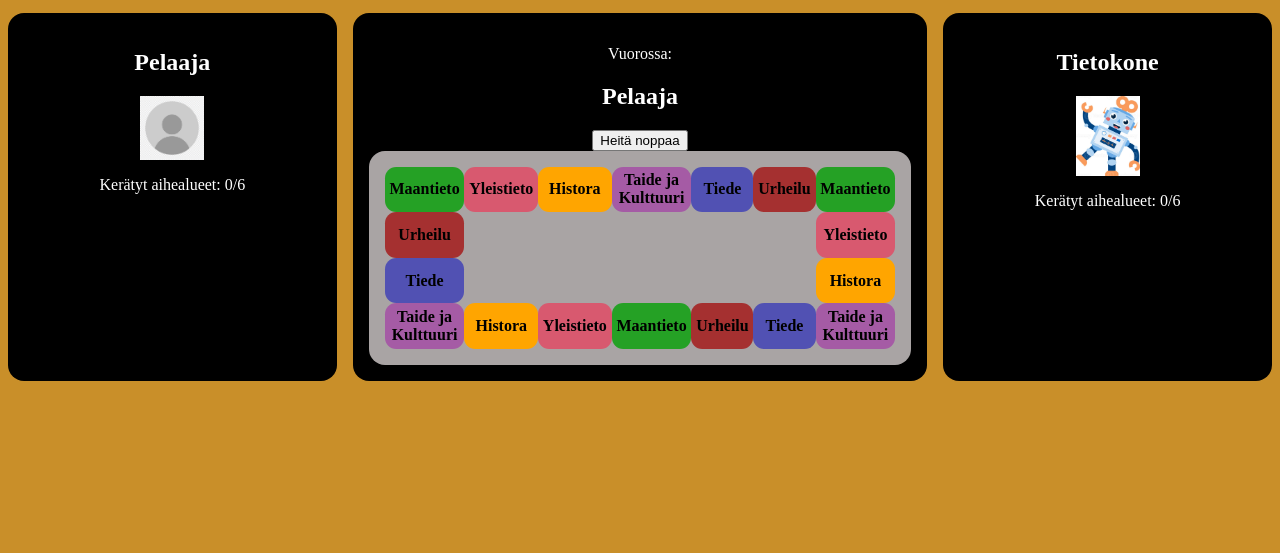
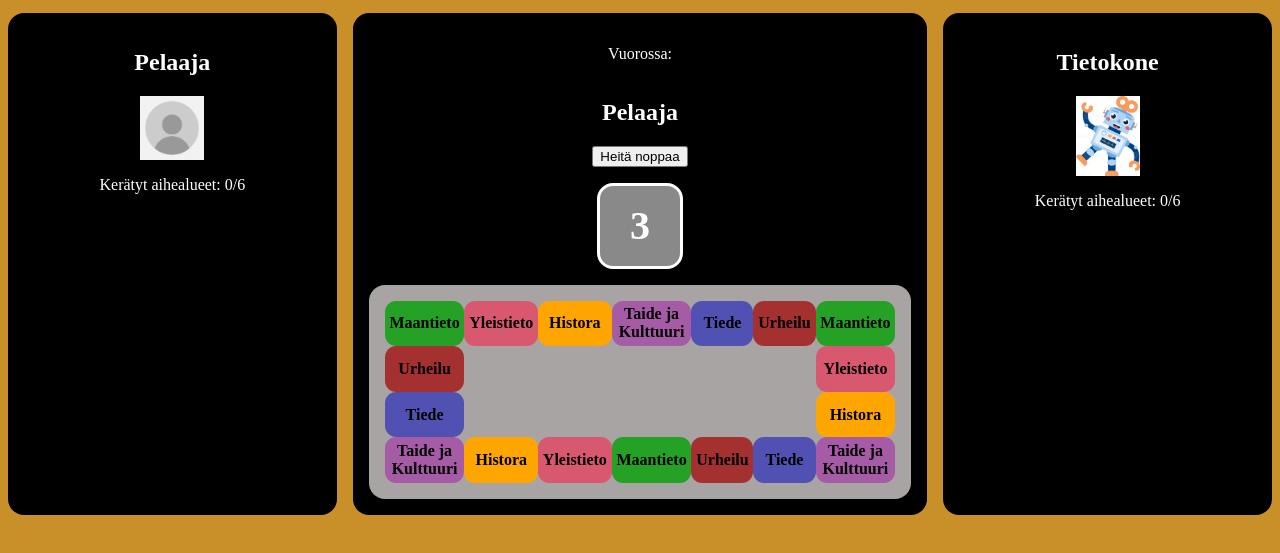
Before and after one commit to Mrivu/Triviapeli, a plain HTML site: page index.html in a window 1280 px wide. Shown: the part 157-710 px from the top of the page. Drawn offline with Linux system fonts and the light colour scheme.

Commit message:
add dice rolling

```diff
--- a/game.js
+++ b/game.js
@@ -7,9 +7,26 @@ const CATEGORIES = [
     { id: "urheilu", name: "Urheilu" }
 ];
 
+const gameState = {
+    player: {
+        name: "Player",
+        position: 0,
+        collectedCategories: new Set()
+    },
+    computer: {
+        name: "Tietokone",
+        position: 0,
+        collectedCategories: new Set()
+    },
+    currentTurn: "player"
+};
+
 const BOARD_SIZE = 18;
 const boardElement = document.querySelector("#board");
+const rollButtonElement = document.querySelector("#roll-button");
+const diceBoxElement = document.querySelector("#dice-box");
 
+rollButtonElement.addEventListener("click", RollDice);
 CreateBoard();
 
 function CreateBoardCoodrinates() {
@@ -54,3 +71,9 @@ function CreateBoard() {
         boardElement.append(newSpace);
     }
 }
+
+function RollDice() {
+    var diceResult = Math.floor(Math.random() * 6) + 1; // Väli: 1-6
+
+    diceBoxElement.textContent = diceResult;
+}
--- a/index.html
+++ b/index.html
@@ -20,7 +20,8 @@
             <article class="dice-panel">
                 <p>Vuorossa:</p>
                 <h2>Pelaaja</h2>
-                <button>Heitä noppaa</button>
+                <button id="roll-button">Heitä noppaa</button>
+                <div id="dice-box" class="dice-box">3</div>
 
                 <div id="board" class="board">Tähän tulee pelilauta</div>
             </article>
--- a/styles.css
+++ b/styles.css
@@ -45,7 +45,7 @@ body {
     margin: 0 10rem;
 }
 
-.dice-panel,
+
 .player-card {
     background: black;
     border-radius: 1rem;
@@ -53,6 +53,30 @@ body {
     color: white;
 }
 
+.dice-panel {
+    background: black;
+    border-radius: 1rem;
+    padding: 1rem;
+    color: white;
+    display: grid;
+    place-items: center;
+}
+
+.dice-box {
+    background: rgb(138, 137, 137);
+    width: 5rem;
+    height: 5rem;
+    border-radius: 1rem;
+    border: 0.2rem solid white;
+    display: grid;
+    place-items: center;
+    font-size: 2.5rem;
+    font-weight: bold;
+    margin-top: 1rem;
+    margin-bottom: 1rem;
+    color: white;
+}
+
 .player-image {
     width: 4rem;
 }
```
